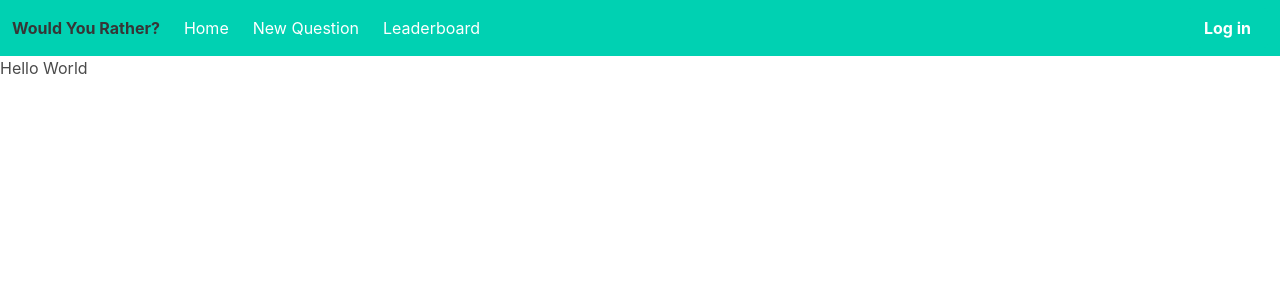
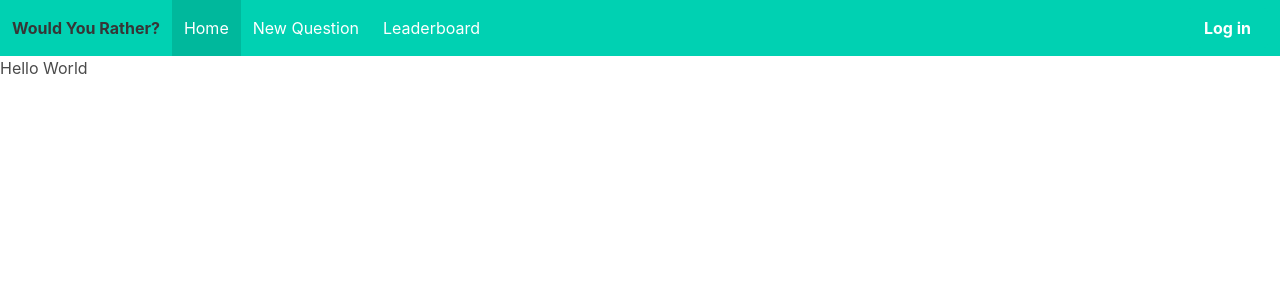
Before and after one commit to liyb-gz/reactnd-would-you-rather, a React (Create React App) app: page / in a window 1280 px wide. Shown: the top 300 px of the page. Built offline with nearby package versions, Linux system fonts and the light colour scheme.

Commit message:
Add NavLink to Nav comp

```diff
--- a/package.json
+++ b/package.json
@@ -8,6 +8,8 @@
     "@testing-library/user-event": "^7.1.2",
     "react": "^16.13.1",
     "react-dom": "^16.13.1",
+    "react-router": "^5.2.0",
+    "react-router-dom": "^5.2.0",
     "react-scripts": "3.4.1"
   },
   "scripts": {
--- a/src/components/Nav.js
+++ b/src/components/Nav.js
@@ -1,4 +1,5 @@
 import React, { Component } from "react";
+import { NavLink } from "react-router-dom";
 
 export class Nav extends Component {
   state = {
@@ -37,10 +38,29 @@ export class Nav extends Component {
 
         <div className={`navbar-menu ${isActive ? "is-active" : null}`}>
           <div className="navbar-start">
-            <a className="navbar-item">Home</a>
+            <NavLink
+              className="navbar-item"
+              activeClassName="is-active"
+              to="/"
+              exact
+            >
+              Home
+            </NavLink>
 
-            <a className="navbar-item">New Question</a>
-            <a className="navbar-item">Leaderboard</a>
+            <NavLink
+              className="navbar-item"
+              activeClassName="is-active"
+              to="/add"
+            >
+              New Question
+            </NavLink>
+            <NavLink
+              className="navbar-item"
+              activeClassName="is-active"
+              to="/leaderboard"
+            >
+              Leaderboard
+            </NavLink>
           </div>
 
           <div className="navbar-end">
--- a/src/index.js
+++ b/src/index.js
@@ -1,11 +1,15 @@
 import React from "react";
 import ReactDOM from "react-dom";
+import { BrowserRouter as Router } from "react-router-dom";
+
 import App from "./components/App";
 import "./style/main.css";
 
 ReactDOM.render(
   <React.StrictMode>
-    <App />
+    <Router>
+      <App />
+    </Router>
   </React.StrictMode>,
   document.getElementById("root")
 );
```
Also changed, not shown: 1 other file (tests, documents, lock files or other folders).
